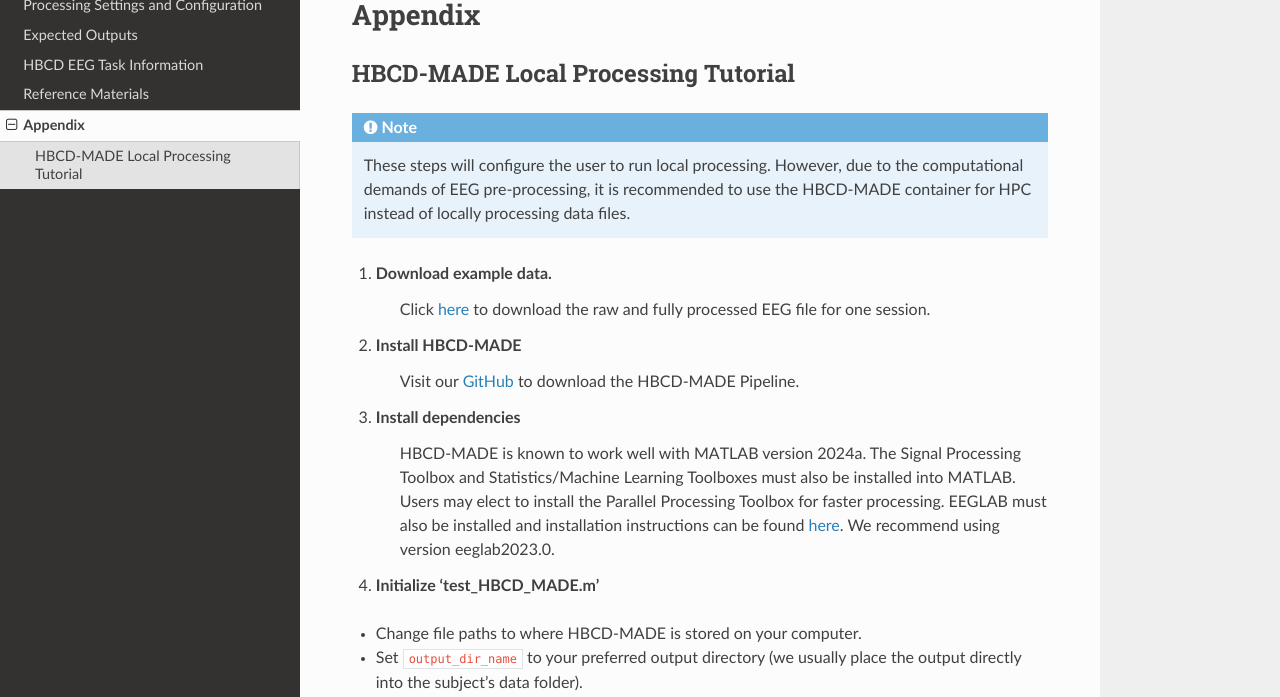
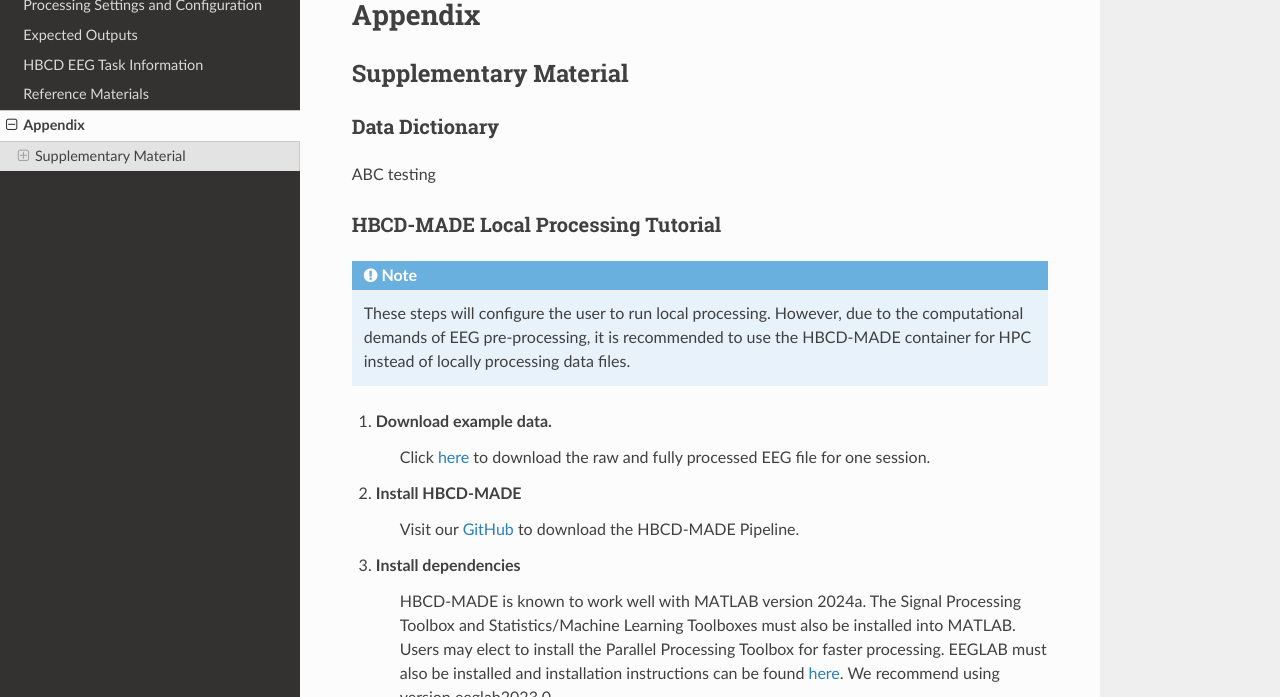
Before and after one commit to DCAN-Labs/HBCD-MADE, a Sphinx documentation site: the page built from docs/source/appendix.rst, in a window 1280 px wide and 900 px high, cut to the strip 203-900 px from the top of the window. Built offline with Sphinx 7.4.7 and the Read the Docs theme 2.0.0, drawn with Linux system fonts in a browser that asks for light colours.

Commit message:
testing subheadings

```diff
--- a/docs/source/appendix.rst
+++ b/docs/source/appendix.rst
@@ -9,8 +9,17 @@ Appendix
 =============================================
 
 
+Supplementary Material
+-----------------------
+
+Data Dictionary
+^^^^^^^^^^^^^^^^^^^
+
+ABC testing
+
+
 HBCD-MADE Local Processing Tutorial
-------------------------------------
+^^^^^^^^^^^^^^^^^^^^^^^^^^^^^^^^^^^^^
 
 .. note:: These steps will configure the user to run local processing. However, due to the computational demands of EEG pre-processing, it is recommended to use the HBCD-MADE container for HPC instead of locally processing data files.
 
```
